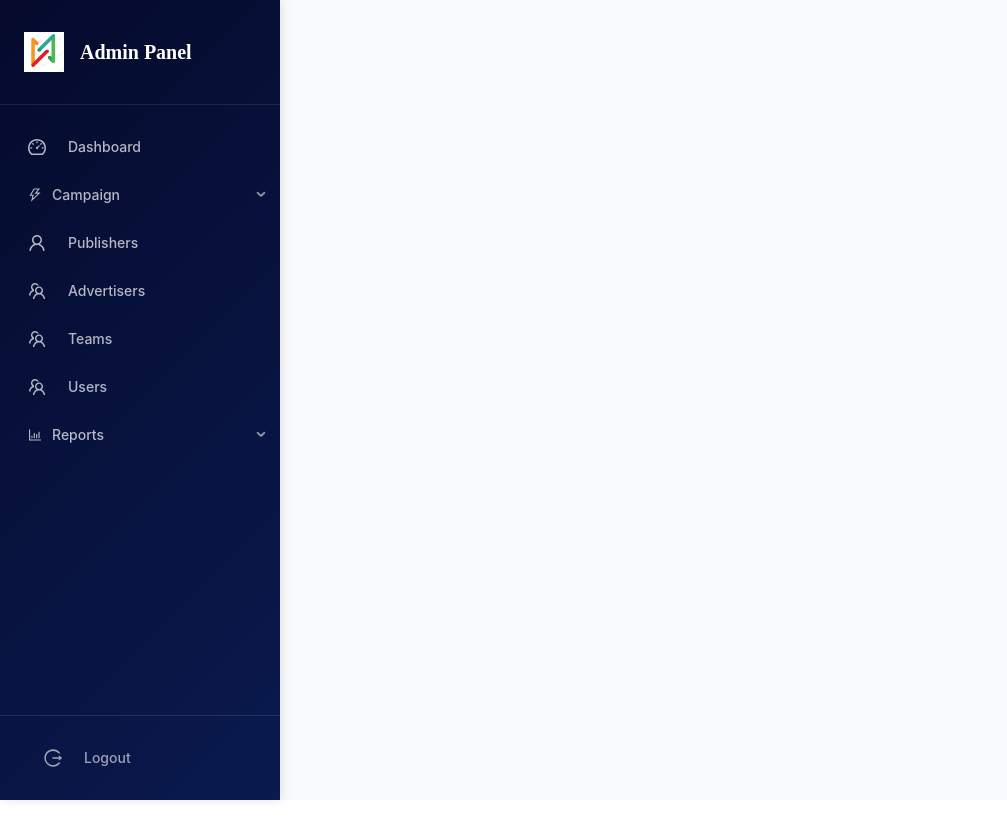
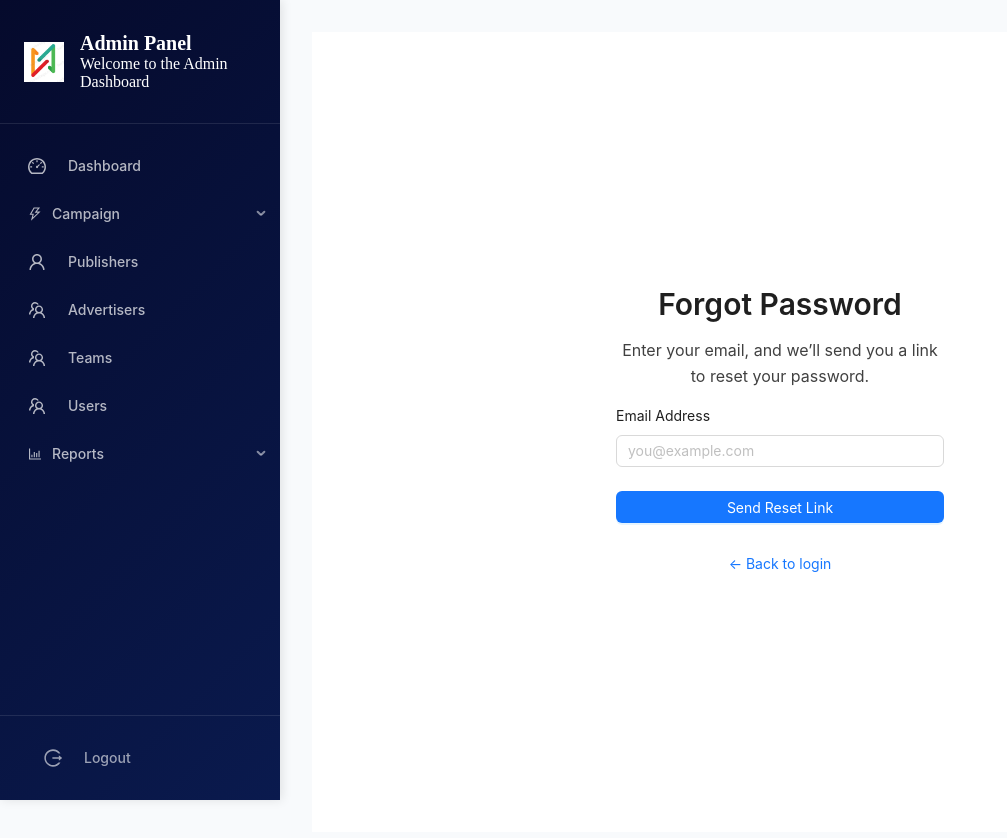
Before and after one commit to kartik0209/frontend1, a React (Vite) app: page /forgot-password in a window 1280 px wide. Shown: the top 838 px of the page, without its empty margins (0-1007 px from the left). Before the commit the page ends 800 px from the top, so only its background shows below. Built offline with nearby package versions, Linux system fonts and the light colour scheme.

Commit message:
login api done 1

```diff
--- a/src/App.jsx
+++ b/src/App.jsx
@@ -1,50 +1,54 @@
 // src/App.jsx
 import { BrowserRouter as Router, Routes, Route } from "react-router-dom";
-import { AuthProvider } from "./context/AuthContext";
+
 import Layout from "./components/Layout";
-import ProtectedRoute from "./components/ProtectedRoute";
+
 import Login from "./pages/Login";
 import Dashboard from "./pages/Dashboard";
 import Users from "./pages/Users";
+import ForgotPassword from "./pages/ForgotPassword";
 
 function App() {
   return (
-    <AuthProvider>
+
       <Router>
         <Layout>
           <Routes>
             <Route path="/" element={<Login />} />
             <Route
+              path="/forgot-password"
+              element={<ForgotPassword />} />
+            <Route
               path="/dashboard"
               element={
-                <ProtectedRoute>
+
                   <Dashboard />
-                </ProtectedRoute>
+
               }
             />
             <Route
               path="/users"
               element={
-                <ProtectedRoute>
+
                   <Users />
-                </ProtectedRoute>
+
               }
             />
             <Route
               path="/settings"
               element={
-                <ProtectedRoute>
+
                   <div style={{ padding: '2rem', textAlign: 'center' }}>
                     <h2>Settings Page</h2>
                     <p>Coming Soon...</p>
                   </div>
-                </ProtectedRoute>
+
               }
             />
           </Routes>
         </Layout>
       </Router>
-    </AuthProvider>
+
   );
 }
 
--- a/src/components/ProtectedRoute.jsx
+++ /dev/null
@@ -1,12 +0,0 @@
-// src/components/ProtectedRoute.jsx
-import React from 'react';
-import { Navigate } from 'react-router-dom';
-import { useAuth } from '../context/AuthContext';
-
-const ProtectedRoute = ({ children }) => {
-  const { isAuthenticated } = useAuth();
-
-  return isAuthenticated ? children : <Navigate to="/" replace />;
-};
-
-export default ProtectedRoute;
--- a/src/components/Sidebar.jsx
+++ b/src/components/Sidebar.jsx
@@ -14,7 +14,7 @@ import {
   PlusOutlined,
   EditOutlined
 } from '@ant-design/icons';
-import { useAuth } from '../context/AuthContext';
+
 import { toast } from 'react-toastify';
 import logo from '../assets/logo.png';
 import '../styles/Sidebar.scss';
@@ -24,7 +24,7 @@ const { SubMenu } = Menu;
 const Sidebar = () => {
   const location = useLocation();
   const navigate = useNavigate();
-  const { logout, user } = useAuth();
+
   const [selectedKeys, setSelectedKeys] = useState([location.pathname]);
 
   const handleMenuClick = ({ key }) => {
@@ -53,9 +53,7 @@ const Sidebar = () => {
         <img src={logo} alt="Logo" className="sidebar-logo" />
         <div className="sidebar-info">
           <h2 className="sidebar-title">Admin Panel</h2>
-          {user && (
-            <p className="user-info">Welcome, {user.name || user.email}</p>
-          )}
+          <p className="sidebar-subtitle">Welcome to the Admin Dashboard</p>
         </div>
       </div>
 
--- a/src/context/AuthContext.jsx
+++ /dev/null
@@ -1,55 +0,0 @@
-// src/context/AuthContext.jsx
-import React, { createContext, useContext, useState, useEffect } from 'react';
-
-const AuthContext = createContext();
-
-export const useAuth = () => {
-  const context = useContext(AuthContext);
-  if (!context) {
-    throw new Error('useAuth must be used within an AuthProvider');
-  }
-  return context;
-};
-
-export const AuthProvider = ({ children }) => {
-  const [isAuthenticated, setIsAuthenticated] = useState(false);
-  const [user, setUser] = useState(null);
-
-  const login = (userData) => {
-    setIsAuthenticated(true);
-    setUser(userData);
-    // Persist auth state and user info
-    localStorage.setItem('isAuthenticated', 'true');
-    localStorage.setItem('user', JSON.stringify(userData));
-  };
-
-  const logout = () => {
-    setIsAuthenticated(false);
-    setUser(null);
-    localStorage.removeItem('isAuthenticated');
-    localStorage.removeItem('user');
-  };
-
-  useEffect(() => {
-    const savedAuth = localStorage.getItem('isAuthenticated');
-    const savedUser = localStorage.getItem('user');
-
-    if (savedAuth === 'true' && savedUser) {
-      setIsAuthenticated(true);
-      setUser(JSON.parse(savedUser));
-    }
-  }, []);
-
-  const value = {
-    isAuthenticated,
-    user,           // { name, role, permissions }
-    login,
-    logout,
-  };
-
-  return (
-    <AuthContext.Provider value={value}>
-      {children}
-    </AuthContext.Provider>
-  );
-};
--- a/src/pages/ForgotPassword.jsx
+++ b/src/pages/ForgotPassword.jsx
@@ -0,0 +1,91 @@
+// src/pages/ForgotPassword.jsx
+import React, { useState } from "react";
+import { Form, Input, Button, Typography, message } from "antd";
+import axios from "axios";
+import { useNavigate } from "react-router-dom";
+import "../styles/Login.scss"; // still reusing your layout
+
+const { Title, Paragraph } = Typography;
+
+const ForgotPassword = () => {
+  const [loading, setLoading] = useState(false);
+  const navigate = useNavigate();
+
+  const onFinish = async ({ email }) => {
+    setLoading(true);
+    try {
+      await axios.post(
+        "https://afftrex.onrender.com/api/common/auth/forgot-password",
+        { email: email.trim().toLowerCase() },
+        { headers: { "Content-Type": "application/json" }, timeout: 30000 }
+      );
+      message.success(
+        "If that email is registered, you’ll receive a reset link shortly."
+      );
+      setTimeout(() => navigate("/login"), 3000);
+    } catch (err) {
+      const msg =
+        err.response?.data?.message ||
+        (err.code === "ECONNABORTED"
+          ? "Request timed out."
+          : err.code === "ERR_NETWORK"
+          ? "Network error."
+          : "Something went wrong.");
+      message.error(msg);
+    } finally {
+      setLoading(false);
+    }
+  };
+
+  return (
+    <div className="login-container">
+      <main className="form-area">
+        <div className="form-wrap">
+          <Title level={2}>Forgot Password</Title>
+          <Paragraph className="summary">
+            Enter your email, and we’ll send you a link to reset your password.
+          </Paragraph>
+
+          <Form
+            name="forgot"
+            layout="vertical"
+            onFinish={onFinish}
+            requiredMark={false}
+          >
+            <Form.Item
+              label="Email Address"
+              name="email"
+              rules={[
+                { required: true, message: "Email is required" },
+                { type: "email", message: "Please enter a valid email" },
+              ]}
+            >
+              <Input placeholder="you@example.com" autoComplete="email" />
+            </Form.Item>
+
+            <Form.Item>
+              <Button
+                type="primary"
+                htmlType="submit"
+                block
+                loading={loading}
+              >
+                Send Reset Link
+              </Button>
+            </Form.Item>
+          </Form>
+
+          <Button
+            type="link"
+            onClick={() => navigate("/login")}
+            style={{ padding: 0 }}
+          >
+            ← Back to login
+          </Button>
+        </div>
+      </main>
+    </div>
+  );
+};
+
+export default ForgotPassword;
--- a/src/pages/Login.jsx
+++ b/src/pages/Login.jsx
@@ -5,7 +5,7 @@ import * as Yup from "yup";
 import axios from "axios";
 import { ToastContainer, toast } from "react-toastify";
 import { useNavigate } from "react-router-dom";
-import { useAuth } from "../context/AuthContext";
+
 import "react-toastify/dist/ReactToastify.css";
 import "../styles/Login.scss";
 import BottomGraphic from "../assets/bottom_deco.png";
@@ -20,7 +20,7 @@ const LoginSchema = Yup.object().shape({
 const Login = () => {
   const [loading, setLoading] = useState(false);
   const navigate = useNavigate();
-  const { login } = useAuth();
+
 
   const brand = useMemo(() => {
     const host = window.location.hostname.split(".");
@@ -56,7 +56,7 @@ const { name, role, permissions } = decoded;
 
 
 
-  await login(data.user || { email: values.email });
+
       toast.success("Login successful! ");
 
       setTimeout(() => navigate("/dashboard", { replace: true }), 1500);
```
